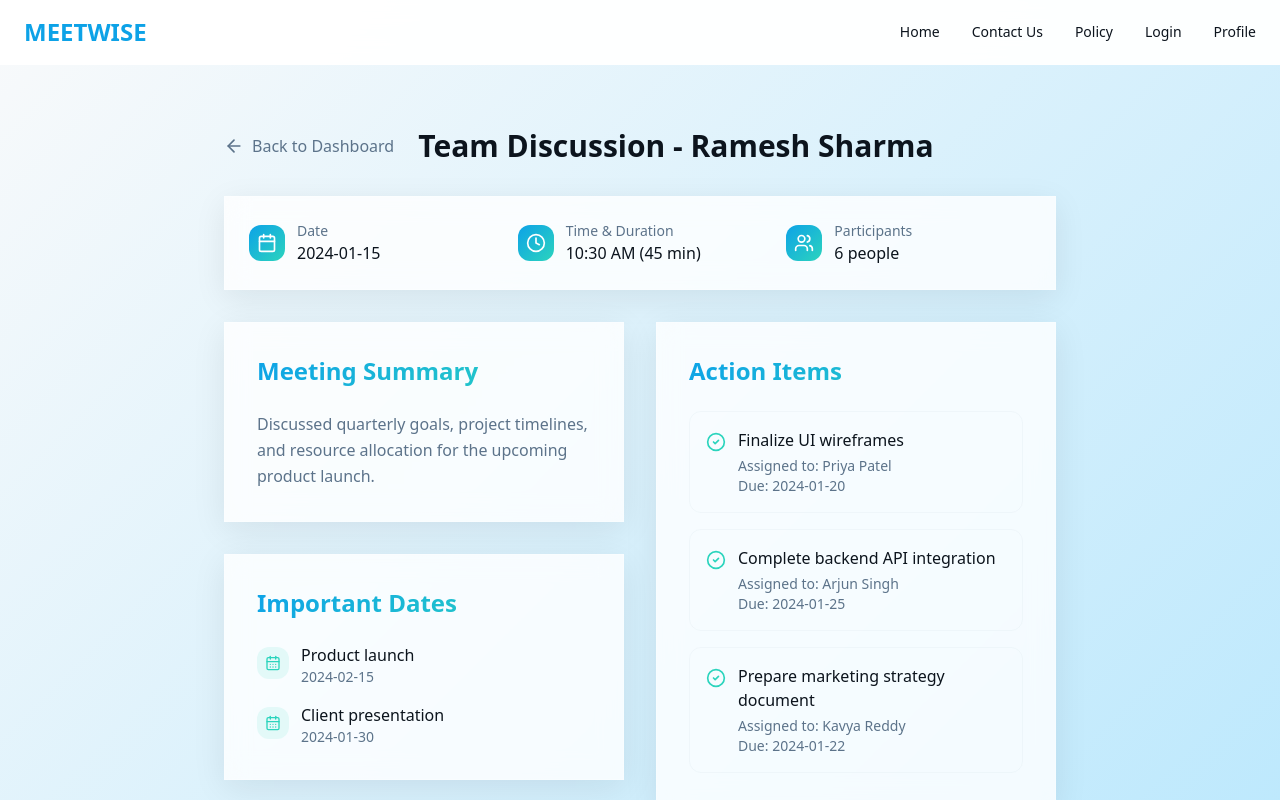
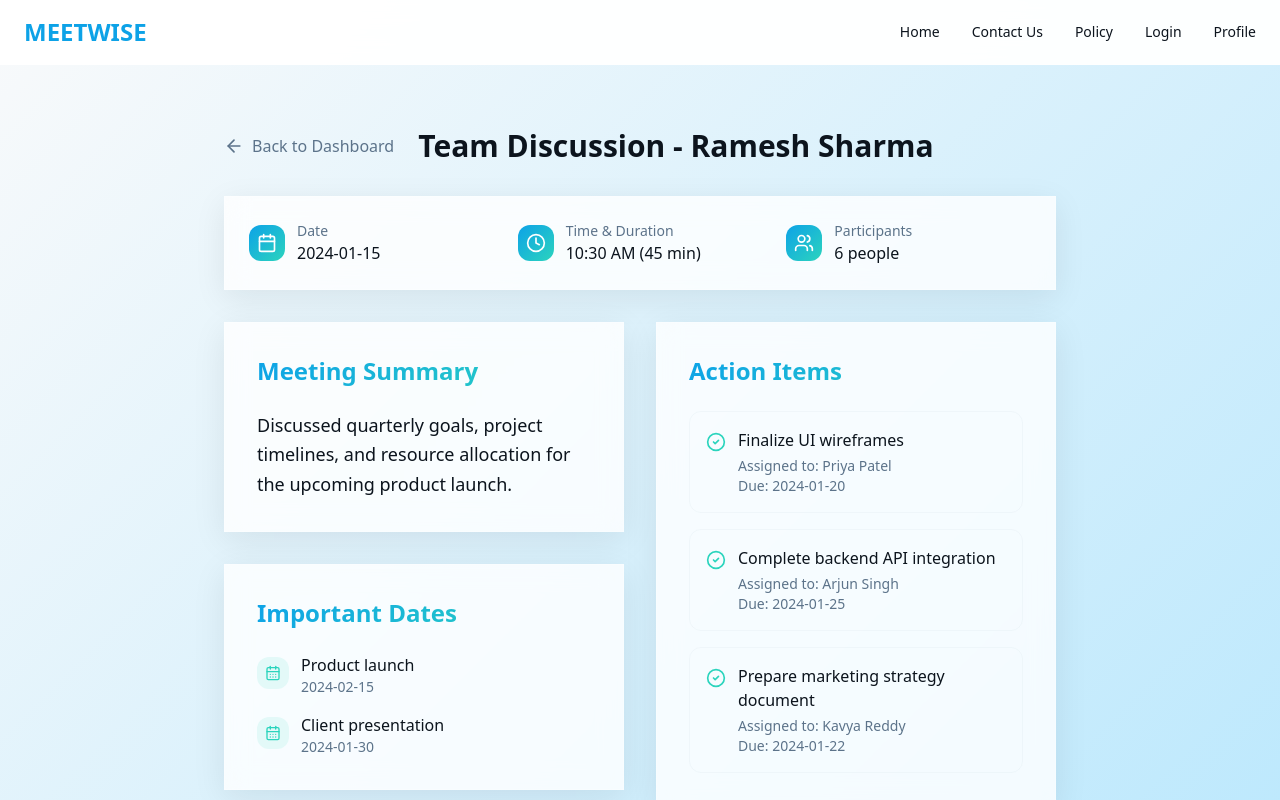
Before and after one commit to sakshi1124/meetwise-seascapes, a React (Vite) app: page /meeting/1 in a window 1280 px wide. Shown: the top 800 px of the page. Built offline with nearby package versions, Linux system fonts and the light colour scheme; the HTML template or start-up script is replaced by a standard one.

Commit message:
Refactor: Increase summary text size

```diff
--- a/src/pages/MeetingDetails.tsx
+++ b/src/pages/MeetingDetails.tsx
@@ -87,7 +87,7 @@ const MeetingDetails = () => {
               <h2 className="text-2xl font-semibold mb-6 ocean-gradient bg-clip-text text-transparent">
                 Meeting Summary
               </h2>
-              <p className="text-muted-foreground leading-relaxed">
+              <p className="text-foreground text-lg leading-relaxed font-medium">
                 {meeting.summary}
               </p>
             </div>
```
